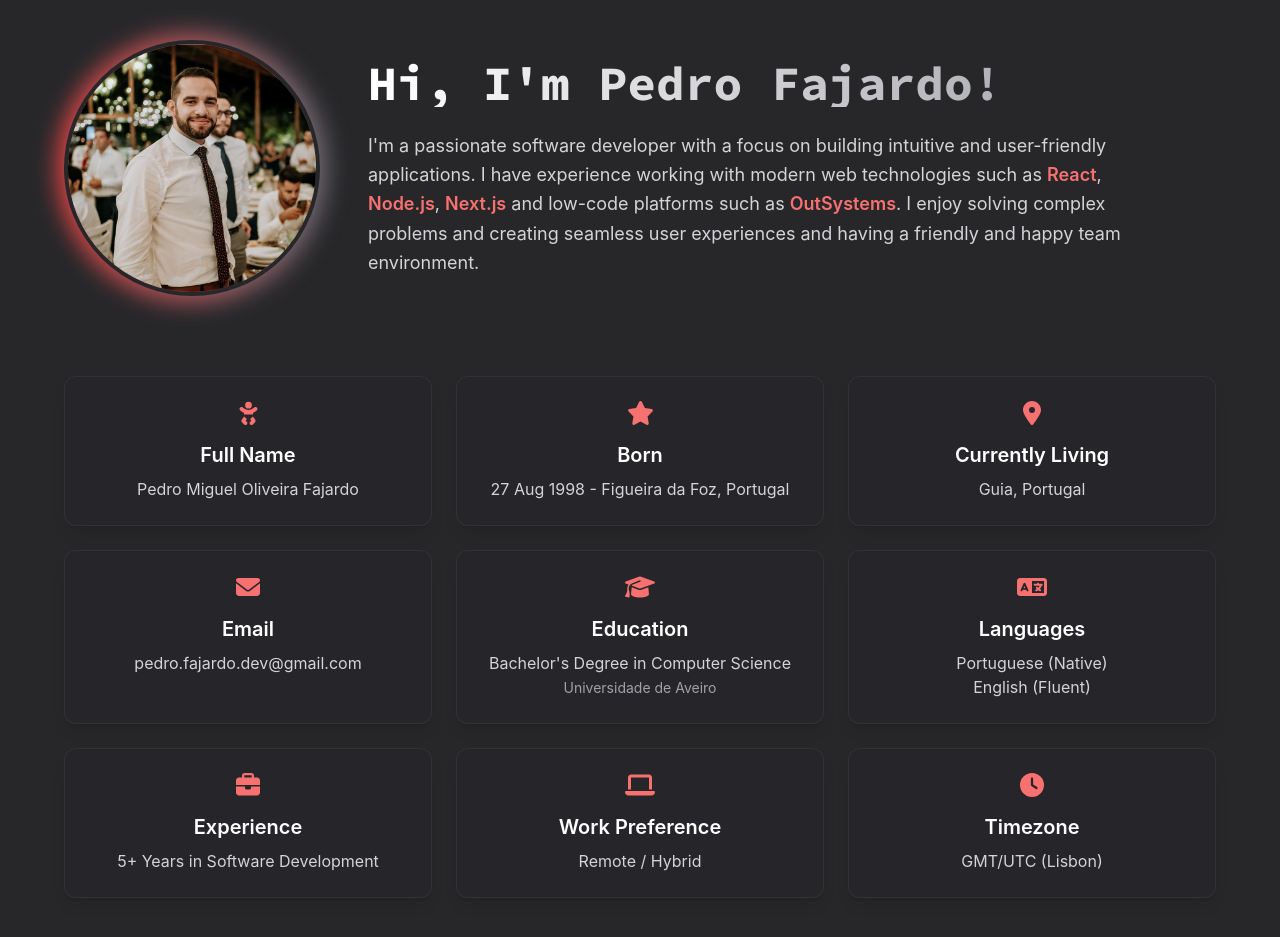
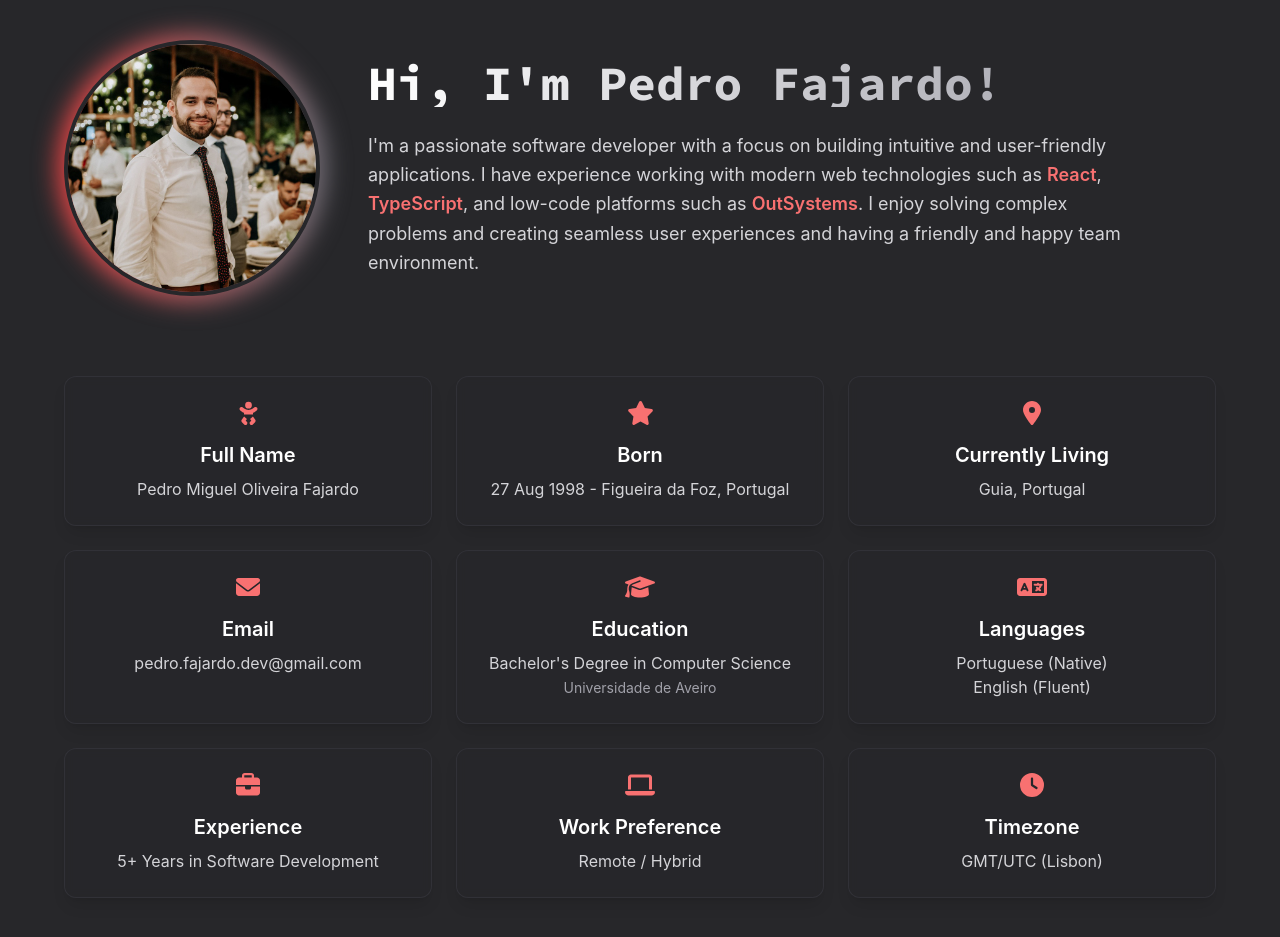
Before and after one commit to pedro-fajardo/pedro-profile-website, a React (Create React App) app: page / in a window 1280 px wide. Shown: the part 840-1777 px from the top of the page. Built offline with nearby package versions, Linux system fonts and the light colour scheme.

Commit message:
Update IntroductionComponent.js

```diff
--- a/src/components/IntroductionComponent.js
+++ b/src/components/IntroductionComponent.js
@@ -45,8 +45,8 @@ const IntroductionComponent = () => {
 							intuitive and user-friendly applications. I have experience working
 							with modern web technologies such as{' '}
 							<span className="text-red-400 font-semibold">React</span>,{' '}
-							<span className="text-red-400 font-semibold">Node.js</span>,{' '}
-							<span className="text-red-400 font-semibold">Next.js</span> and low-code platforms such as{' '}
+							<span className="text-red-400 font-semibold">TypeScript</span>,{' '}
+							and low-code platforms such as{' '}
 							<span className="text-red-400 font-semibold">OutSystems</span>. I
 							enjoy solving complex problems and creating seamless user experiences and having a friendly and happy team environment.
 						</p>
```
